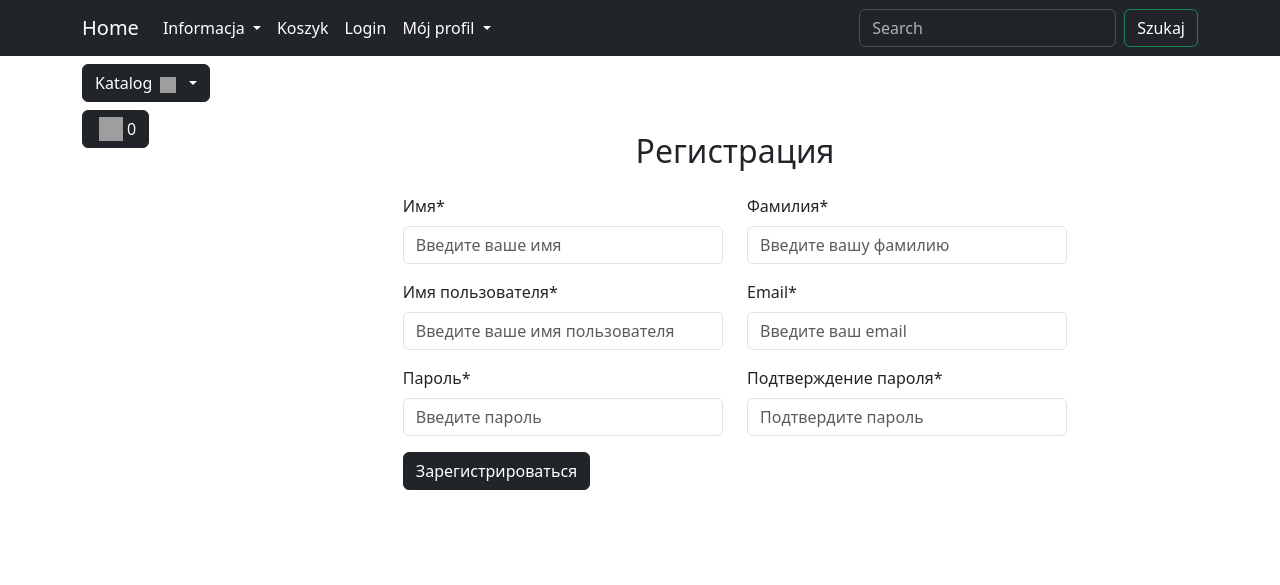
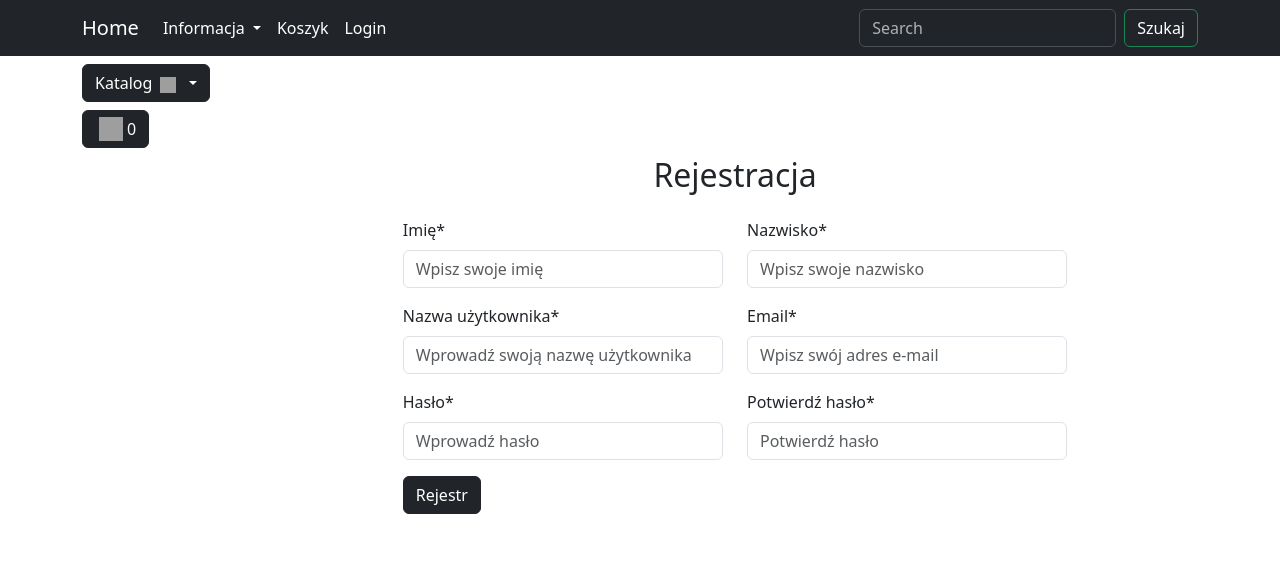
Before and after one commit to BL-IMPO/Furniture_Store, a Django app: page /user/registration/ in a window 1280 px wide. Shown: the top 585 px of the page. Run offline with Django 5.2, Linux system fonts and the light colour scheme; data comes from the database, SQL or seed files in the repository; some libraries are stand-ins or nearby versions; grey boxes are pictures that could not be loaded.

Commit message:
Profile form controller and notifications are ready

```diff
--- a/templates/base.html
+++ b/templates/base.html
@@ -48,9 +48,13 @@
                         <li class="nav-item">
                             <a class="nav-link  text-white" href="carts/cart.html">Koszyk</a>
                         </li>
+
+                        {% if not user.is_authenticated %}
                         <li class="nav-item">
                             <a class="nav-link  text-white" href="{% url 'user:login' %}">Login</a>
                         </li>
+
+                        {% else %}
                         <li class="nav-item dropdown ">
                             <a class="nav-link dropdown-toggle text-white" href="#" role="button"
                                 data-bs-toggle="dropdown" aria-expanded="false">
@@ -60,13 +64,17 @@
                                 <li><a class="dropdown-item  text-white" href="carts/cart.html">Koszyk</a></li>
                                 <li><a class="dropdown-item  text-white" href="{% url 'user:profile' %}">Konto osobiste</a>
                                 </li>
+                                {% if user.is_admin or user.is_staff %}
                                 <li><a class="dropdown-item  text-white" href="{% url 'admin:index' %}">Panel administracyjny</a></li>
+                                {% endif %}
                                 <li>
                                     <hr class="dropdown-divider">
                                 </li>
                                 <li><a class="dropdown-item  text-white" href="{% url 'users:logout' %}">Wychodzić</a></li>
                             </ul>
                         </li>
+                        {% endif %}
+
                     </ul>
                     <form class="d-flex" role="search" action="{% url 'catalog:search' %}" method="get">
                         <input class="form-control me-2" type="search" name="q" placeholder="Search" aria-label="Search">
--- a/templates/includes/notifications.html
+++ b/templates/includes/notifications.html
@@ -1,13 +1,13 @@
 {% load static %}
 
 
-{% if form.non_field_errors %}
+{% if form.username.errors %}
 
 <div class="container mt-4">
     <div class="row justify-content-center">
         <div class="col-md-6">
             <div class="alert alert-danger alert-dismissible fade show custom-shadow" role="alert">
-                {{ form.non_field_errors }}
+                {{ form.username.errors }}
                 <button type="button" class="btn-close" data-bs-dismiss="alert" aria-label="Close"></button>
             </div>
         </div>
@@ -15,3 +15,29 @@
 </div>
 
 {% endif %}
+
+
+
+<div class="container mt-4">
+    <div class="row justify-content-center">
+        <div class="col-md-6">
+            {% if messages %}
+                {% for message in messages %}
+                    {% if message.tags == 'success' %}
+                    <div id="notification" class="position-fixed start-50 translate-middle-x z-3 alert alert-success fade show custom-shadow" role="alert">
+                        {{ message }}
+                    </div>
+                    {% endif %}
+                    {% if message.tags == 'warning' %}
+                    <div id="notification" class="position-fixed start-50 translate-middle-x z-3 alert alert-danger fade show custom-shadow" role="alert">
+                        {{ message }}
+                    </div>
+                    {% endif %}
+                {% endfor %}
+            {% else %}
+            <div id="jq-notification" class="position-fixed start-50 translate-middle-x z-3 alert alert-success fade show custom-shadow" style="display: none;" role="alert">
+            </div>
+            {% endif %}
+        </div>
+    </div>
+</div>
--- a/users/forms.py
+++ b/users/forms.py
@@ -1,5 +1,5 @@
 from django import forms
-from django.contrib.auth.forms import AuthenticationForm
+from django.contrib.auth.forms import AuthenticationForm, UserCreationForm, UserChangeForm
 
 
 from users.models import User
@@ -28,3 +28,43 @@
     #                                      'placeholder': 'Wprowadź swoje hasło',
     #                                      })
     #)
+
+
+class UserRegistrationForm(UserCreationForm):
+
+    first_name = forms.CharField()
+    last_name = forms.CharField()
+    username = forms.CharField()
+    email = forms.CharField()
+    password1 = forms.CharField()
+    password2 = forms.CharField()
+
+    class Meta:
+        model = User
+        fields = (
+            "first_name",
+            "last_name",
+            "username",
+            "email",
+            "password1",
+            "password2",
+        )
+
+
+class ProfileForm(UserChangeForm):
+
+    image = forms.ImageField(required=False)
+    first_name = forms.CharField()
+    last_name = forms.CharField()
+    username = forms.CharField()
+    email = forms.CharField()
+
+    class Meta:
+        model = User
+        fields = (
+            "image",
+            "first_name",
+            "last_name",
+            "username",
+            "email",
+        )
--- a/users/templates/users/registration.html
+++ b/users/templates/users/registration.html
@@ -6,42 +6,87 @@
     <div class="container mt-5">
         <div class="row justify-content-center">
             <div class="col-md-9 bg-white p-4 mb-5 mx-2 rounded custom-shadow">
-                <h2 class="text-center mb-4">Регистрация</h2>
-                <form>
+                <h2 class="text-center mb-4">Rejestracja</h2>
+                <form action="{% url 'user:registration' %}" method="post" >
+
+                    {% csrf_token %}
+
                     <div class="row">
                         <div class="col-md-6 mb-3">
-                            <label for="firstName" class="form-label">Имя*</label>
-                            <input type="text" class="form-control" id="firstName"
-                                   placeholder="Введите ваше имя" required>
+                            <label for="id_first_name" class="form-label">Imię*</label>
+                            <input type="text" class="form-control" id="id_first_name"
+                                   value="{% if form.first_name.value %}{{ form.first_name.value }}{% endif %}"
+                                   name="first_name"
+                                   placeholder="Wpisz swoje imię" required>
+
+                            {% if form.first_name.errors %}
+                            <div class="alert alert-danger alert-dismissible fade show">{{ form.first_name.errors }}</div>
+                            {% endif %}
+
                         </div>
                         <div class="col-md-6 mb-3">
-                            <label for="lastName" class="form-label">Фамилия*</label>
-                            <input type="text" class="form-control" id="lastName"
-                                   placeholder="Введите вашу фамилию" required>
+                            <label for="id_last_name" class="form-label">Nazwisko*</label>
+                            <input type="text" class="form-control" id="id_last_name"
+                                   value="{% if form.last_name.value %}{{ form.last_name.value }}{% endif %}"
+                                   name="last_name"
+                                   placeholder="Wpisz swoje nazwisko" required>
+
+                            {% if form.last_name.errors %}
+                            <div class="alert alert-danger alert-dismissible fade show">{{ form.last_name.errors }}</div>
+                            {% endif %}
+
                         </div>
                         <div class="col-md-6 mb-3">
-                            <label for="username" class="form-label">Имя пользователя*</label>
-                            <input type="text" class="form-control" id="username"
-                                   placeholder="Введите ваше имя пользователя" required>
+                            <label for="id_username" class="form-label">Nazwa użytkownika*</label>
+                            <input type="text" class="form-control" id="id_username"
+                                   value="{% if form.username.value %}{{ form.username.value }}{% endif %}"
+                                   name="username"
+                                   placeholder="Wprowadź swoją nazwę użytkownika" required>
+
+                            {% if form.username.errors %}
+                            <div class="alert alert-danger alert-dismissible fade show">{{ form.username.errors }}</div>
+                            {% endif %}
+
                         </div>
                         <div class="col-md-6 mb-3">
-                            <label for="email" class="form-label">Email*</label>
-                            <input type="email" class="form-control" id="email"
-                                   placeholder="Введите ваш email" required>
+                            <label for="id_email" class="form-label">Email*</label>
+                            <input type="email" class="form-control" id="id_email"
+                                   value="{% if form.email.value %}{{ form.email.value }}{% endif %}"
+                                   name="email"
+                                   placeholder="Wpisz swój adres e-mail" required>
+
+                            {% if form.email.errors %}
+                            <div class="alert alert-danger alert-dismissible fade show">{{ form.email.errors }}</div>
+                            {% endif %}
+
                         </div>
                         <div class="col-md-6 mb-3">
-                            <label for="password1" class="form-label">Пароль*</label>
-                            <input type="password" class="form-control" id="password1"
-                                   placeholder="Введите пароль" required>
+                            <label for="id_password1" class="form-label">Hasło*</label>
+                            <input type="password" class="form-control" id="id_password1"
+                                   value="{% if form.password1.value %}{{ form.password1.value }}{% endif %}"
+                                   name="password1"
+                                   placeholder="Wprowadź hasło" required>
+
+                            {% if form.password1.errors %}
+                            <div class="alert alert-danger alert-dismissible fade show">{{ form.password1.errors }}</div>
+                            {% endif %}
+
                         </div>
                         <div class="col-md-6 mb-3">
-                            <label for="password2" class="form-label">Подтверждение пароля*</label>
-                            <input type="password" class="form-control" id="password2"
-                                   placeholder="Подтвердите пароль" required>
+                            <label for="id_password2" class="form-label">Potwierdź hasło*</label>
+                            <input type="password" class="form-control" id="id_password2"
+                                   value="{% if form.password2.value %}{{ form.password2.value }}{% endif %}"
+                                   name="password2"
+                                   placeholder="Potwierdź hasło" required>
+
+                            {% if form.password2.errors %}
+                            <div class="alert alert-danger alert-dismissible fade show">{{ form.password2.errors }}</div>
+                            {% endif %}
+
                         </div>
                     </div>
                     <button type="submit"
-                            class="btn btn-dark btn-block">Зарегистрироваться</button>
+                            class="btn btn-dark btn-block">Rejestr</button>
                 </form>
             </div>
         </div>
--- a/users/views.py
+++ b/users/views.py
@@ -1,13 +1,13 @@
-from django.shortcuts import render
-from django.contrib import auth
+from django.shortcuts import render, redirect
+from django.contrib import auth, messages
 from django.http import HttpResponseRedirect
 from django.urls import reverse
+from django.contrib.auth.decorators import login_required
 
-from users.forms import UserLoginForm
+from users.forms import UserLoginForm, UserRegistrationForm, ProfileForm
 
 
 def login(request):
-    form = UserLoginForm()
     if request.method == 'POST':
         form = UserLoginForm(data=request.POST)
         if form.is_valid():
@@ -16,9 +16,10 @@
             user = auth.authenticate(username=username, password=password)
             if user:
                 auth.login(request, user)
+                messages.success(request, f"{username}, Pomyślnie zalogowałeś się na swoje konto.")
                 return HttpResponseRedirect(reverse('main:index'))
-        else:
-            form = UserLoginForm()
+    else:
+        form = UserLoginForm()
 
     context = {
         'title': 'Home - upoważnienie',
@@ -29,20 +30,46 @@
 
 
 def registration(request):
+    if request.method == 'POST':
+        form = UserRegistrationForm(data=request.POST)
+        if form.is_valid():
+            form.save()
+            user = form.instance
+            auth.login(request, user)
+            messages.success(request, f"{user.username}, Rejestracja i logowanie na koncie przebiegły pomyślnie.")
+            return HttpResponseRedirect(reverse('main:index'))
+    else:
+        form = UserRegistrationForm()
+
     context = {
         'title': 'Home - rejestracja',
+        'form': form,
     }
 
     return render(request, 'users/registration.html', context)
 
 
+@login_required
 def profile(request):
+    if request.method == 'POST':
+        form = ProfileForm(data=request.POST, instance=request.user, files=request.FILES)
+        if form.is_valid():
+            form.save()
+            messages.success(request, "Profil zaktualizowano pomyślnie")
+            return HttpResponseRedirect(reverse('user:profile'))
+    else:
+        form = ProfileForm(instance=request.user)
+
     context = {
         'title': 'Home - profil',
+        'form': form,
     }
 
     return render(request, 'users/profile.html', context)
 
 
+@login_required
 def logout(request):
-    pass
+    messages.success(request, f"{request.user.username}, Pomyślnie wylogowałeś się ze swojego konta.")
+    auth.logout(request)
+    return redirect(reverse('main:index'))
```
Also changed, not shown: users/templates/users/login.html (+4 -4 lines), users/templates/users/profile.html (+71 -18 lines).
